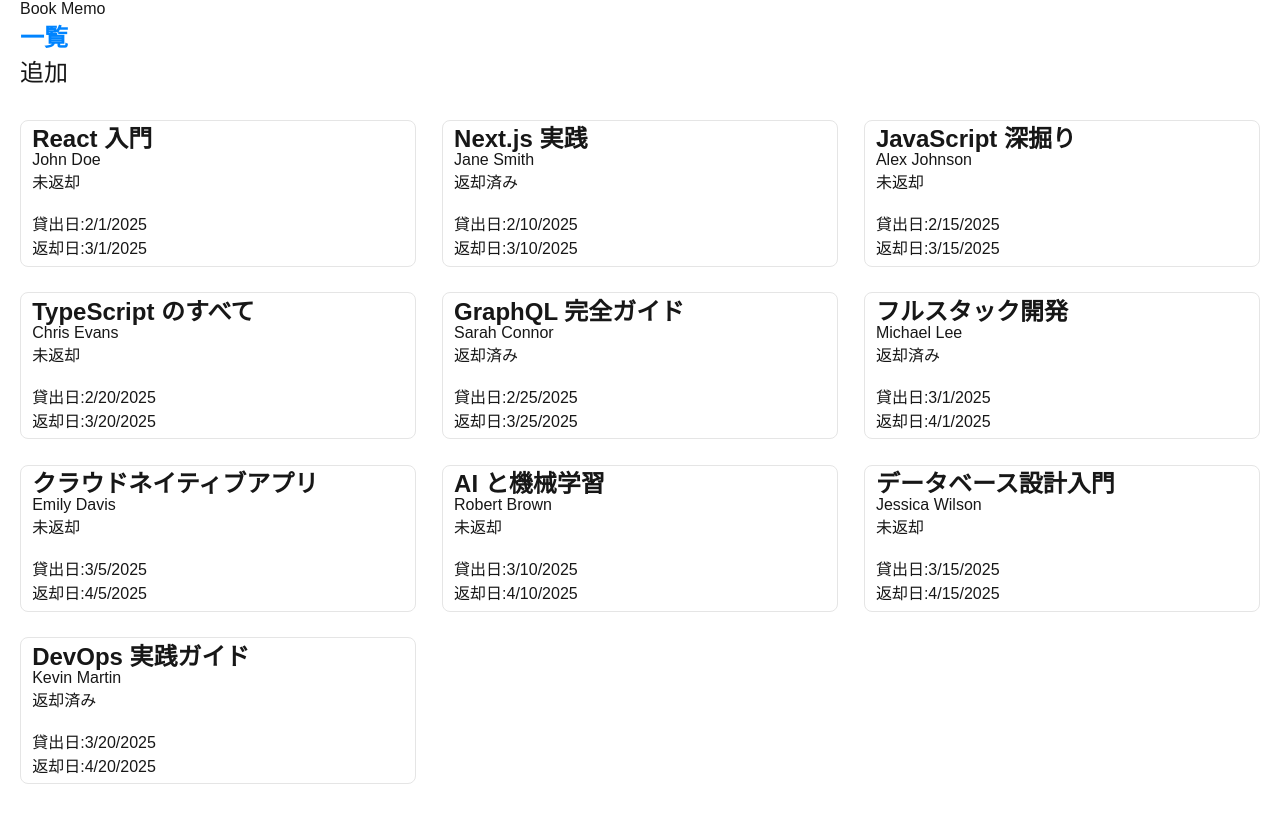
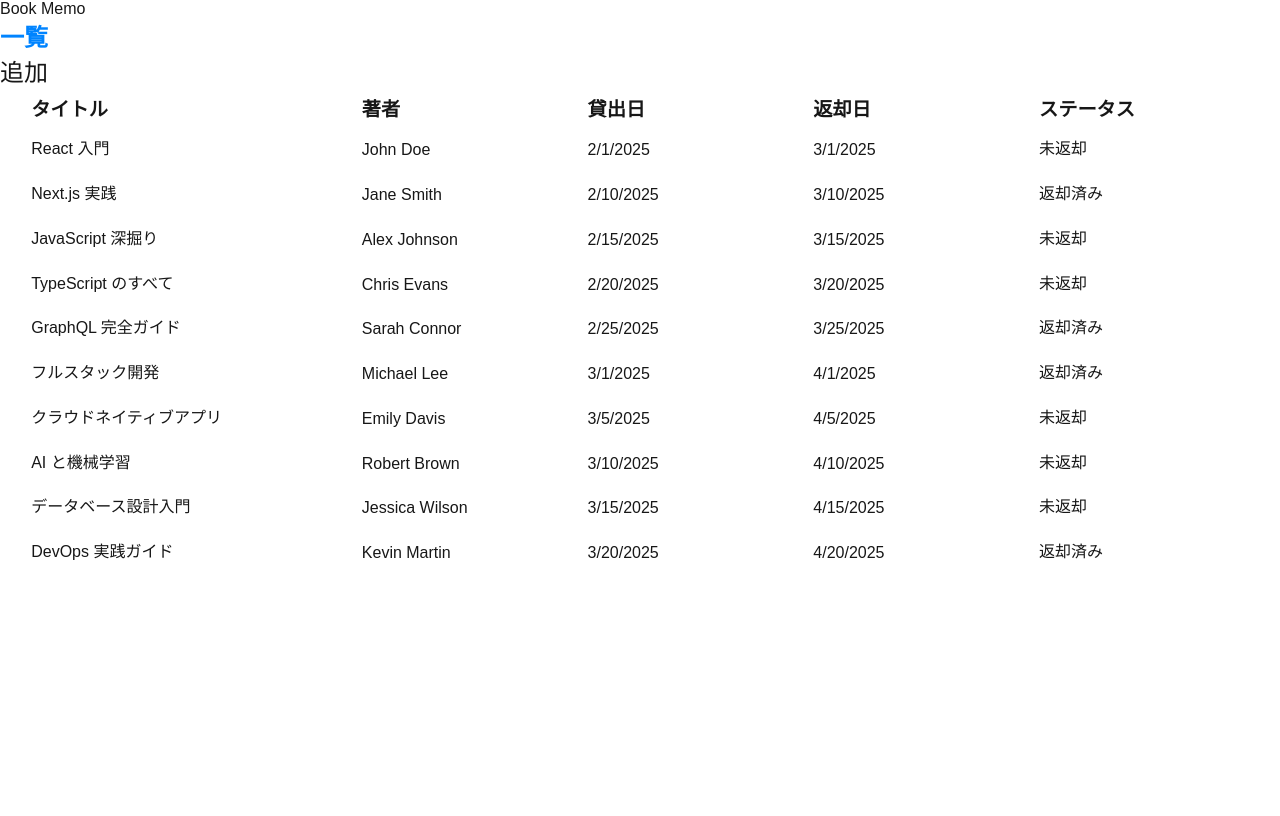
Before and after one commit to nosukeuehara/BooksMemo, a Next.js app: page / in a window 1280 px wide. Built offline with nearby package versions, Linux system fonts and the light colour scheme.

Commit message:
レイアウト調整

```diff
--- a/src/app/layout.tsx
+++ b/src/app/layout.tsx
@@ -3,6 +3,7 @@
 import "./globals.css";
 import styles from "./page.module.css";
 import Header from "@/layout/Header/Header";
+import Navigation from "@/components/navi/Navigation";
 
 const geistSans = Geist({
   variable: "--font-geist-sans",
@@ -22,12 +23,11 @@
   children,
 }: Readonly<{ children: React.ReactNode }>) {
   return (
-    <html lang="en">
-      <body
-        className={`${geistSans.variable} ${geistMono.variable} ${styles.body_container}`}
-      >
+    <html lang="jp">
+      <body className={`${geistSans.variable} ${geistMono.variable}`}>
         <Header />
-        {children}
+        <Navigation />
+        <div className={`${styles.body_container}`}>{children}</div>
       </body>
     </html>
   );
--- a/src/app/page.tsx
+++ b/src/app/page.tsx
@@ -1,15 +1,13 @@
-import BookCard from "@/components/bookCard/BookCard";
+import { BookCard, BookHeader } from "@/components/bookCard/BookCard";
 import BookGallery from "@/components/bookGallery/BookGallery";
-import Navigation from "@/components/navi/Navigation";
 import mockBooks from "@/mock/libraryMgMock";
 import { BookInfo } from "@/types/types";
 
 export default function Home() {
   const books: BookInfo[] = mockBooks;
-  console.log("ooo");
   return (
     <div>
-      <Navigation />
+      <BookHeader />
       <BookGallery>
         {books.map((book) => (
           <BookCard key={book.id} book={book} />
--- a/src/app/register/page.tsx
+++ b/src/app/register/page.tsx
@@ -1,4 +1,4 @@
-import BookRegister from "@/service/BookRegister";
+import BookRegister from "@/service/bookRegister/BookRegister";
 import React from "react";
 
 const page = () => {
--- a/src/components/bookCard/BookCard.tsx
+++ b/src/components/bookCard/BookCard.tsx
@@ -2,36 +2,41 @@
 import styles from "./bookCard.module.css";
 import React from "react";
 
-const BookCard = (props: { book: BookInfo }) => {
+export const BookCard = (props: { book: BookInfo }) => {
   return (
+    <li className={`${styles.cardItem}`}>
       <a
         href={props.book.id}
         className={`${styles.bookCard}`}
         aria-labelledby={`title-${props.book.id}`}
         role="article"
       >
-      <div
-        className={`${styles.bookInfo_contaier}`}
-        id={`title-${props.book.id}`}
-      >
         <p className={`${styles.bookCard_title}`}>{props.book.title}</p>
         <p className={`${styles.bookCard_author}`}>{props.book.author}</p>
+        <div className={`${styles.bookCard_borrowedDateContainer}`}>
+          <span>{props.book.borrowedDate.toLocaleDateString()}</span>
+        </div>
+        <div className={`${styles.bookCard_dueDateContainer}`}>
+          <span>{props.book.dueDate.toLocaleDateString()}</span>
+        </div>
         <p className={`${styles.bookCard_status}`}>
           {props.book.returned ? "返却済み" : "未返却"}
         </p>
-      </div>
-      <div>
-        <div className={`${styles.bookCard_borrowedDateContainer}`}>
-          <span>貸出日:</span>
-          <span>{props.book.borrowedDate.toLocaleDateString()}</span>
-        </div>
-        <div className={`${styles.bookCard_dueDateContainer}`}>
-          <span>返却日:</span>
-          <span>{props.book.dueDate.toLocaleDateString()}</span>
-        </div>
-      </div>
       </a>
+    </li>
   );
 };
 
-export default BookCard;
+export const BookHeader = () => {
+  return (
+    <li className={`${styles.cardItem} ${styles.bookHeader}`}>
+      <div className={`${styles.bookHeader_items}`}>
+        <p className={`${styles}`}>タイトル</p>
+        <p className={`${styles}`}>著者</p>
+        <p className={`${styles}`}>貸出日</p>
+        <p className={`${styles}`}>返却日</p>
+        <p className={`${styles}`}>ステータス</p>
+      </div>
+    </li>
+  );
+};
--- a/src/components/bookCard/bookCard.module.css
+++ b/src/components/bookCard/bookCard.module.css
@@ -1,30 +1,25 @@
 .bookCard {
   display: grid;
   grid-template-columns: subgrid;
-  grid-template-rows: repeat(2, 1fr);
+  grid-template-columns: 1.5fr 1fr 1fr 1fr 1fr;
+  gap: 1rem;
   width: 100%;
   padding: 0.4rem 0.7rem;
-  border-radius: 0.5rem;
   background-color: #fff;
-  border: 1px solid #e5e5e5;
   align-content: space-around;
   justify-content: space-between;
   align-items: end;
   transition: box-shadow 0.3s ease-in-out;
+  transition: color 0.3s ease-in-out;
 }
 
 .bookCard:hover {
   box-shadow: 0 0 0.5rem 0.1rem #e5e5e5;
+  color: rgb(0, 132, 255);
 }
 
 .bookCard_title {
-  font-size: 1.5rem;
-  font-weight: bold;
-  line-height: 1.5rem;
-  transition: color 0.3s ease-in-out;
-}
-.bookCard_title:hover {
-  color: rgb(0, 132, 255);
+  font-size: 1rem;
 }
 
 .bookCard_author {
@@ -40,3 +35,24 @@
   justify-content: space-between;
   align-items: center;
 }
+
+.cardItem {
+  list-style: none;
+}
+
+.bookHeader > * {
+  font-weight: bold;
+}
+
+.bookHeader_items {
+  display: grid;
+  grid-template-columns: 1.5fr 1fr 1fr 1fr 1fr;
+  gap: 1rem;
+  width: 100%;
+  padding: 0.4rem 0.7rem;
+  background-color: #fff;
+  align-content: space-around;
+  justify-content: space-between;
+  align-items: end;
+  font-size: 1.2rem;
+}
--- a/src/components/bookGallery/bookGallery.module.css
+++ b/src/components/bookGallery/bookGallery.module.css
@@ -1,19 +1,5 @@
 .garalley {
   display: grid;
-  grid-template-columns: repeat(3, 1fr);
-  grid-gap: 1.6rem;
-  padding: 2rem 0rem;
+  grid-gap: 0.5rem;
   align-items: stretch; /* 高さを統一 */
 }
-
-@media (max-width: 1024px) {
-  .garalley {
-    grid-template-columns: repeat(2, 1fr);
-  }
-}
-
-@media (max-width: 768px) {
-  .garalley {
-    grid-template-columns: repeat(1, 1fr);
-  }
-}
--- a/src/layout/Header/header.module.css
+++ b/src/layout/Header/header.module.css
@@ -2,4 +2,6 @@
   display: flex;
   justify-content: space-between;
   align-items: center;
+  max-width: 1440px;
+  margin: 0px auto;
 }
```
Also changed, not shown: src/service/bookRegister/BookRegister.tsx (renamed from src/service/BookRegister.tsx, +4 -4 lines), src/service/bookRegister/bookRegister.module.css (added). Lines whose indentation alone changed are shown as unchanged.
